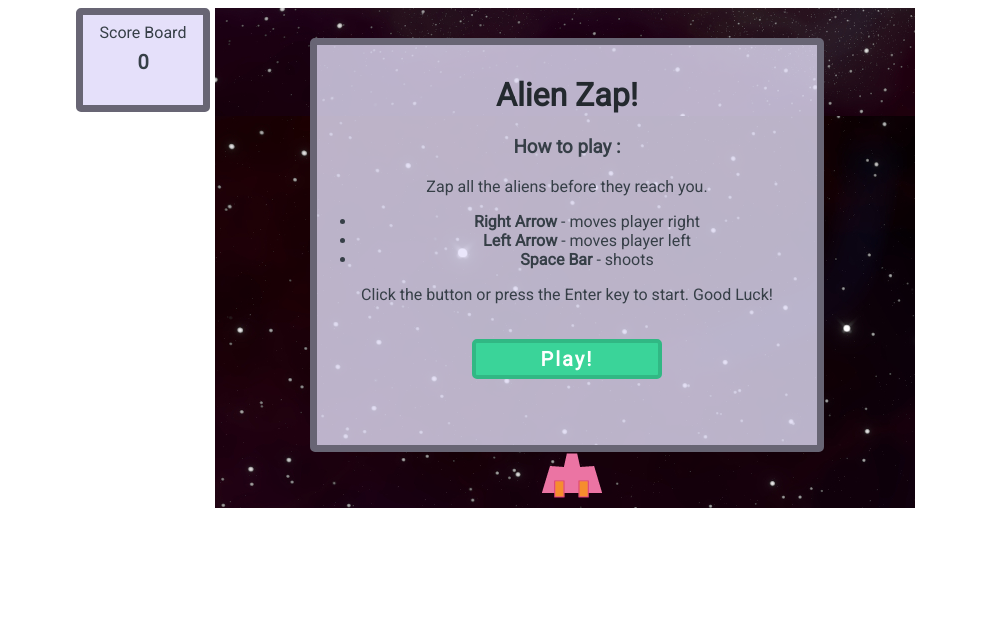
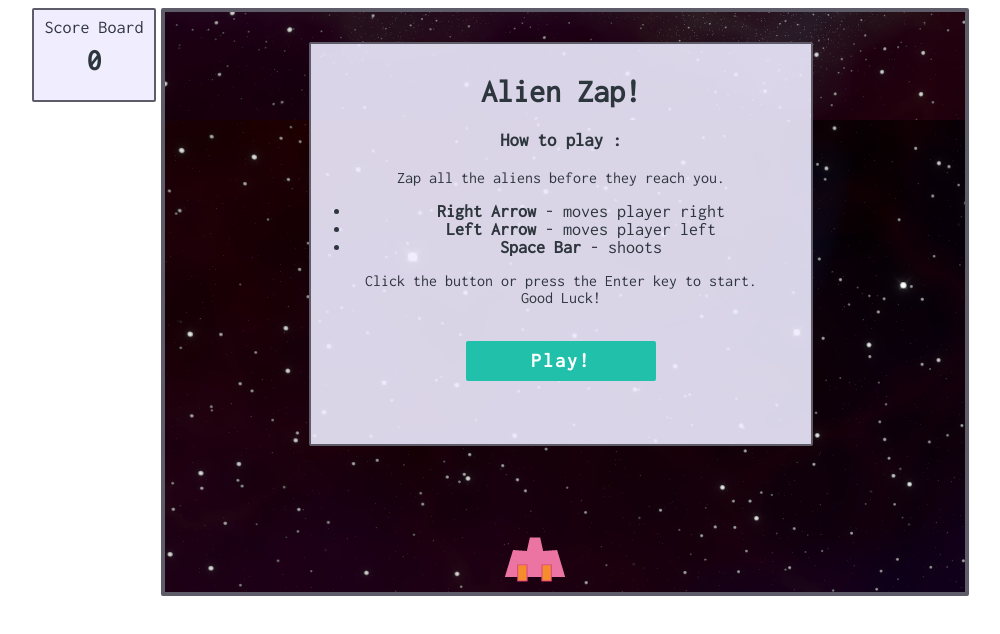
Before and after one commit to nicoleelazar/alien-zap, a plain HTML site: page index.html in a window 1280 px wide. Shown: the whole page, without its empty margins (75-1075 px from the left). Drawn offline with Linux system fonts and the light colour scheme.

Commit message:
update styles

```diff
--- a/index.html
+++ b/index.html
@@ -1,5 +1,6 @@
 <!DOCTYPE html>
 <html lang="en">
+
 <head>
     <meta charset="UTF-8">
     <meta name="viewport" content="width=device-width, initial-scale=1.0">
@@ -7,6 +8,7 @@
     <link rel="stylesheet" type="text/css" href="style.css">
     <title>Alien Zap!</title>
 </head>
+
 <body>
     <div class="flex-container">
         <div class="empty">
@@ -22,11 +24,11 @@
                 <h3>How to play :</h3>
                 <p>Zap all the aliens before they reach you.</p>
                 <ul>
-                <li><strong>Right Arrow</strong> - moves player right</li>
-                <li><strong>Left Arrow</strong> - moves player left</li>
-                <li><strong>Space Bar</strong> - shoots</li>
+                    <li><strong>Right Arrow</strong> - moves player right</li>
+                    <li><strong>Left Arrow</strong> - moves player left</li>
+                    <li><strong>Space Bar</strong> - shoots</li>
                 </ul>
-                <p>Click the button or press the Enter key to start. Good Luck!</p>
+                <p>Click the button or press the Enter key to start.<br>Good Luck!</p>
                 <button id="button" type="button" class="start-button" onclick='removeMessage()'>Play!</button>
             </div>
 
@@ -53,4 +55,5 @@
 
     <script src="index.js"></script>
 </body>
+
 </html>
--- a/index.js
+++ b/index.js
@@ -13,7 +13,7 @@ let rectArea = area.getBoundingClientRect();
 // Player ---------------
 let playerScore = 0;
 let speed = 8;
-let positionX = 327;
+let positionX = 340;
 player.style.left = positionX + 'px';
 
 let rectPlayer = player.getBoundingClientRect();
@@ -47,6 +47,7 @@ let gameRunning = false;
 
 // CLEAR MSG ON START BUTTON CLICK
 let delayStart;
+
 function removeMessage() {
     instructions.style.transform = 'scale(0)'
     winScreen.style.transform = 'scale(0)'
@@ -57,6 +58,7 @@ function removeMessage() {
 
 //START THE GAME
 let runGameLoop;
+
 function startGame() {
     if (gameRunning == false) {
         //initialize
@@ -92,8 +94,7 @@ function endGame(hasWon) {
         winScreen.style.transform = 'scale(1)'
         alienSpeedLevelup += 1.6;
         updateScore();
-    }
-    else {
+    } else {
         // display defeat text
         loseScreen.style.transform = 'scale(1)'
         alienSpeedLevelup = 0;
@@ -103,7 +104,7 @@ function endGame(hasWon) {
 
 // Update the score board tally
 function updateScore() {
-    playerScore ++;
+    playerScore++;
     tally.innerHTML = playerScore;
 }
 
@@ -118,23 +119,20 @@ function moveAliens() {
             state = 1;
         }
         alienGrid.style.left = alienPositionX + 'px';
-    }
-    else if (state == 1 || state == 3) {
+    } else if (state == 1 || state == 3) {
         // moving down
         alienPositionY += alienSpeed / 2;
         totalVerticalMovement += alienSpeed / 2;
-        if (totalVerticalMovement >= verticalMovement ) {
+        if (totalVerticalMovement >= verticalMovement) {
             totalVerticalMovement = 0;
             if (state == 1) {
                 state = 2;
-            }
-            else if (state == 3) {
+            } else if (state == 3) {
                 state = 0;
             }
         }
         alienGrid.style.top = alienPositionY + 'px';
-    }
-    else if (state == 2) {
+    } else if (state == 2) {
         alienPositionX -= alienSpeed;
         // test if we reached limit/wall
         if (alienPositionX <= 0) {
@@ -150,8 +148,7 @@ function movePlayer() {
     if (rightDown && positionX <= playerHorizSpace) {
         positionX += speed
         player.style.left = positionX + 'px'
-    }
-    else if (leftDown && positionX >= 20) {
+    } else if (leftDown && positionX >= 20) {
         positionX -= speed
         player.style.left = positionX + 'px'
     }
@@ -165,16 +162,15 @@ function gameLoop() {
 
     // COLLISION
     // Count backwards incase a div from middle of array gets removed. Now the div that shifts into its spot will not be missed by the loop since it moves in a -ve direction
-    for (let i = (bullets.length -1); i >= 0; i--) {
+    for (let i = (bullets.length - 1); i >= 0; i--) {
         // if they exit screen OR if they collide, then remove div
         if (bullets[i].offsetTop < 0) {
             bullets[i].remove()
             bullets.splice(i, 1);
-        }
-        else {
+        } else {
             let rectBullet = bullets[i].getBoundingClientRect();
 
-            for (let j = (aliens.length -1); j >= 0; j--) {
+            for (let j = (aliens.length - 1); j >= 0; j--) {
                 // Get x, y, width, height of div holding all aliens
                 let rectAlien = aliens[j].getBoundingClientRect();
 
@@ -189,7 +185,7 @@ function gameLoop() {
                     aliens[j].remove();
                     aliens.splice(j, 1);
                     // Add animation on div removal, at position of div
-                    createExplosion(rectAlien.x + rectAlien.width/2, (rectAlien.y + window.scrollY) + rectAlien.height/2);
+                    createExplosion(rectAlien.x + rectAlien.width / 2, (rectAlien.y + window.scrollY) + rectAlien.height / 2);
                     // Aliens move faster as fewer remain during play
                     alienSpeed += 0.4;
                     // all aliens destroyed, game over
@@ -202,7 +198,7 @@ function gameLoop() {
     }
     // Aliens reach bottom, game over
     rectArea = area.getBoundingClientRect();
-    for (let j = (aliens.length -1); j >= 0; j--) {
+    for (let j = (aliens.length - 1); j >= 0; j--) {
         let rectAlien = aliens[j].getBoundingClientRect();
         if (rectArea.bottom - rectAlien.bottom < 15) {
             endGame(false);
@@ -221,8 +217,7 @@ function keyDown(e) {
     // Arrow keys press (37 = left arrow; 39 = right arrow)
     if (e.keyCode === 39) {
         rightDown = true;
-    }
-    else if (e.keyCode === 37) {
+    } else if (e.keyCode === 37) {
         leftDown = true;
     }
 
@@ -237,7 +232,7 @@ function keyDown(e) {
         }
     }
     // Shoot bullets on space bar press (key = 32)
-    if (e.keyCode === 32 && !spaceBar && gameRunning ) {
+    if (e.keyCode === 32 && !spaceBar && gameRunning) {
         spaceBar = true;
         createBullet()
     }
@@ -248,8 +243,7 @@ function keyUp(e) {
     // Arrow keys release
     if (e.keyCode === 39) {
         rightDown = false;
-    }
-    else if (e.keyCode === 37) {
+    } else if (e.keyCode === 37) {
         leftDown = false;
     }
 
@@ -290,14 +284,15 @@ function createBullet() {
 
 // CREATE ALIENS -------------
 let aliens = []
+
 function createAliens() {
     //clear alien Grid and all its children at start of each game
     while (alienGrid.hasChildNodes()) {
         alienGrid.removeChild(alienGrid.firstChild);
-      }
+    }
     aliens = [];
     //create all aliens and cells for them to be held in
-    for (let i = 0; i < 10; i++ ) {
+    for (let i = 0; i < 10; i++) {
         alien = document.createElement('div')
         cell = document.createElement('div')
         aliens.push(alien);
@@ -316,7 +311,9 @@ function createExplosion(posX, posY) {
     masterContainer.style.top = posY + 'px';
     masterContainer.classList.add('masterContainer');
     // Remove empty divs after explosion to clear memory
-    setTimeout(function(){ masterContainer.remove();}, 2000);
+    setTimeout(function () {
+        masterContainer.remove();
+    }, 2000);
 
     // Create particles
     for (let i = 0; i < 8; i++) {
--- a/style.css
+++ b/style.css
@@ -1,4 +1,16 @@
-@import url('https://fonts.googleapis.com/css?family=Roboto');
+@import url('https://fonts.googleapis.com/css?family=Inconsolata&display=swap');
+
+:root {
+    --c-board: rgba(239, 236, 255, 0.9);
+    --c-board-border: rgb(95, 92, 105);
+    --c-button: rgb(33, 192, 171);
+    --c-button-hover: rgb(45, 231, 206);
+    --c-text: rgb(46, 54, 61);
+    --c-text-lose: rgb(184, 28, 0);
+    --c-text-win: rgb(0, 161, 182);
+    --font-main: 'Inconsolata', monospace;
+}
+
 
 .flex-container {
     display: flex;
@@ -7,9 +19,11 @@
 }
 
 #area {
-    width: 700px;
-    height: 500px;
-    background: url('space.jpg');
+    width: 800px;
+    height: 580px;
+    border: solid var(--c-board-border) 4px;
+    border-radius: 2px;
+    background: url('./assets/space.jpg');
     background-repeat: repeat;
     animation: scrollback 50s linear;
     animation-iteration-count: infinite;
@@ -19,15 +33,20 @@
 }
 
 @keyframes scrollback {
-    from {background-position-y: 0px;}
-    to {background-position-y: 1080px;}
+    from {
+        background-position-y: 0px;
+    }
+
+    to {
+        background-position-y: 1080px;
+    }
 }
 
 
 #player {
     width: 60px;
     height: 45px;
-    background: url('player.png');
+    background: url('./assets/player.png');
     position: absolute;
     bottom: 10px;
 }
@@ -46,14 +65,19 @@
 }
 
 @keyframes bulletMove {
-   0% {bottom: 45px;}
-   100% {bottom: 700px;}
+    0% {
+        bottom: 45px;
+    }
+
+    100% {
+        bottom: 700px;
+    }
 }
 
 .alienStyle {
     width: 30px;
     height: 30px;
-    background: url('alien.png');
+    background: url('./assets/alien.png');
     background-size: contain;
 
 }
@@ -85,8 +109,17 @@
 
 
 @keyframes explosion {
-    from {transform: translate(0, 0) scale(1.5); background: rgb(248, 218, 49); opacity: 1;}
-    to {transform: translate(80px, 0) scale(0.3); background: rgb(255, 17, 69); opacity: 0;}
+    from {
+        transform: translate(0, 0) scale(1.5);
+        background: rgb(248, 218, 49);
+        opacity: 1;
+    }
+
+    to {
+        transform: translate(80px, 0) scale(0.3);
+        background: rgb(255, 17, 69);
+        opacity: 0;
+    }
 }
 
 .particleContainerStyle {
@@ -107,65 +140,72 @@
 }
 
 @keyframes moveDown {
-    0% {transform: translateY(0);}
-    100% {transform: translateY(50px);}
+    0% {
+        transform: translateY(0);
+    }
+
+    100% {
+        transform: translateY(50px);
+    }
 }
 
-#start-screen, #win-screen, #lose-screen  {
-    background: rgba(229, 224, 250, 0.8);
-    color: rgb(54, 63, 71);
+#start-screen,
+#win-screen,
+#lose-screen {
+    background: var(--c-board);
+    color: var(--c-text);
     width: 500px;
-    margin: 30px 95px;
-    border: solid rgb(104, 101, 116) 7px;
-    border-radius: 5px;
+    margin: 30px 18%;
+    border: solid var(--c-board-border) 2px;
+    border-radius: 2px;
     text-align: center;
-    font-family: 'Roboto', sans-serif;
+    font-family: var(--font-main);
     z-index: 2;
     position: absolute;
-    transition: 1s ease;
+    transition: 0.5s ease;
+}
+
+li {
+    font-size: 18px;
 }
 
 #start-screen {
     height: 400px;
     transform: scale(1);
-
 }
 
-#win-screen, #lose-screen {
+#win-screen,
+#lose-screen {
     height: 250px;
     transform: scale(0);
 
 }
 
-.start-button, .play-button {
+.start-button,
+.play-button {
     width: 190px;
     height: 40px;
-    border-radius: 5px;
+    border-radius: 2px;
     margin-top: 19px;
     color: white;
     font-size: 20px;
     letter-spacing: 2px;
-    font-family: 'Roboto', sans-serif;
+    font-family: var(--font-main);
     font-weight: 700;
-    background: rgb(58, 212, 153);
-    border: solid rgb(49, 184, 132) 4px;
+    background: var(--c-button);
+    border: none;
+    transition: all 0.2s ease;
 }
 
-.play-button:hover, .start-button:hover {
-    box-shadow: 0 3px 25px rgb(68, 255, 215);
-    background: rgb(86, 230, 175);
+.play-button:hover,
+.start-button:hover {
+    background: var(--c-button-hover);
 
 }
 
-.play-button:active, .start-button:active {
-    border: solid rgb(68, 255, 183) 3px;
-
-}
 
 .enter-key {
-    border: solid rgb(68, 255, 183) 3px;
-    box-shadow: 0 3px 25px rgb(68, 255, 215);
-    background: rgb(86, 230, 175);
+    background: var(--c-button);
 }
 
 h1 {
@@ -173,15 +213,15 @@ h1 {
 }
 
 .title {
-    color: rgb(35, 41, 46);
+    color: var(--c-text);
 }
 
 .lose-title {
-    color: rgb(223, 74, 74);
+    color: var(--c-text-lose);
 }
 
 .win-title {
-    color: rgb(0, 116, 161);
+    color: var(--c-text-win);
 
 }
 
@@ -190,25 +230,26 @@ h1 {
     width: 120px;
     height: 90px;
     margin-right: 5px;
-    background: rgb(229, 224, 250);
-    color: rgb(54, 63, 71);
-    border: solid rgb(104, 101, 116) 7px;
-    border-radius: 5px;
+    background: var(--c-board);
+    color: var(--c-text);
+    border: solid var(--c-board-border) 2px;
+    border-radius: 2px;
     text-align: left;
-    font-family: 'Roboto', sans-serif;
-    transition: 1s ease;
+    font-family: var(--font-main);
+    transition: 0.5s ease;
     text-align: center;
     float: right;
 }
 
 .score-text {
     margin: 8px 0;
+    font-size: 18px;
 
 }
 
 #tally {
     font-weight: 700;
-    font-size: 20px;
+    font-size: 30px;
 }
 
 /* empty div for flex container */
```
Also changed, not shown: assets/alien.png (renamed from alien.png), assets/player.png (renamed from player.png), assets/space.jpg (renamed from space.jpg).
